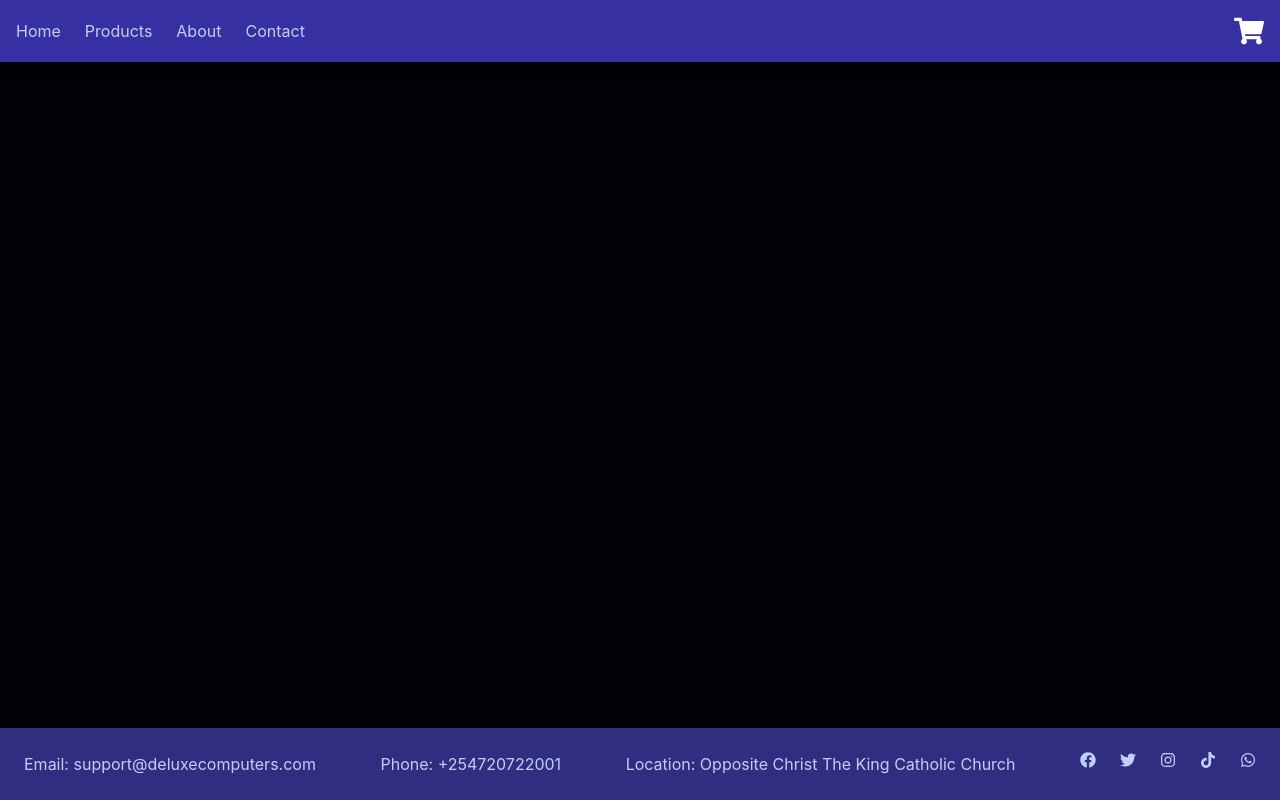
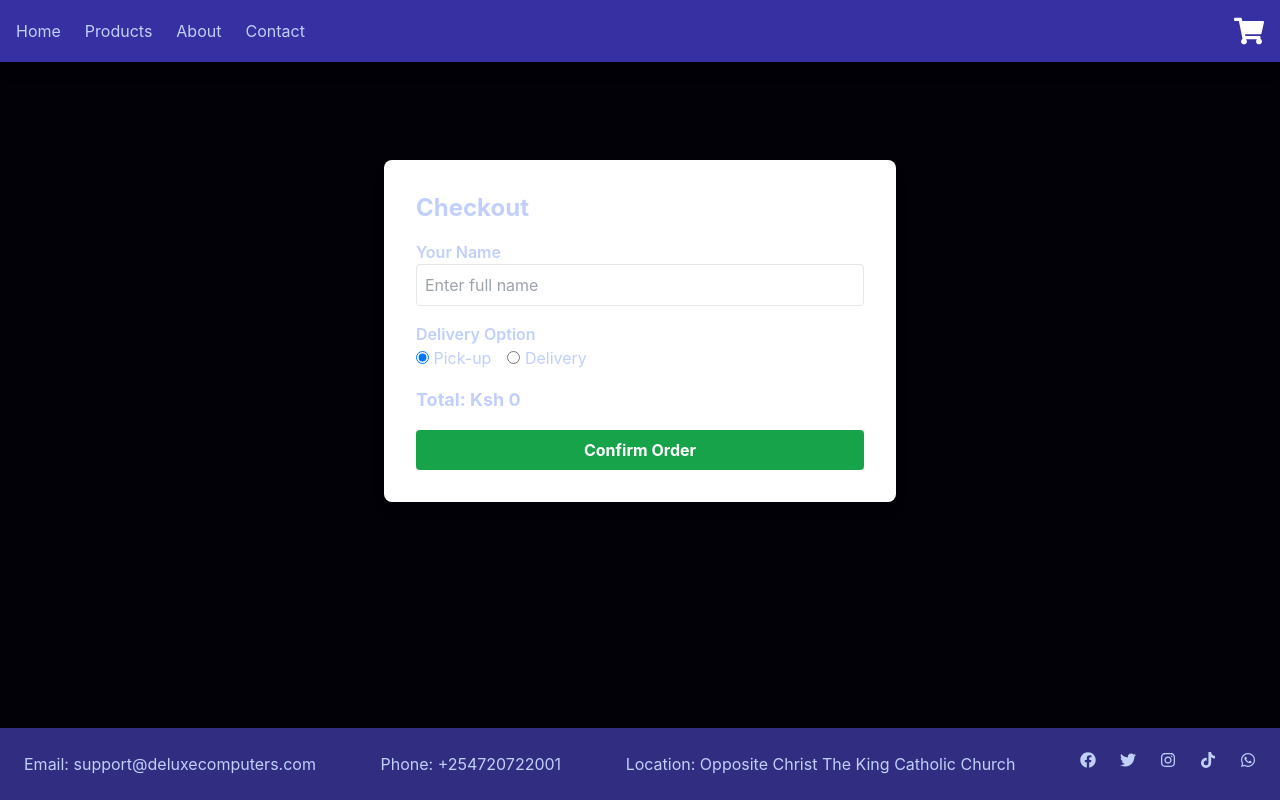
Before and after one commit to abongo123/deluxe-computers, a React (Vite) app in the folder deluxe-computers/: page /chekout in a window 1280 px wide. Built offline with nearby package versions, Linux system fonts and the light colour scheme.

Commit message:
Added checkout button and checkout page

```diff
--- a/deluxe-computers/src/App.jsx
+++ b/deluxe-computers/src/App.jsx
@@ -15,6 +15,7 @@ import Keyboards from "./Pages/Keyboards";
 import Payment from "./Pages/Payment";
 import Cart from "./Pages/Cart";
 import Repairs from "./Pages/Repairs";
+import Checkout from "./Pages/Checkout";
 
 
 
@@ -39,6 +40,7 @@ export default function App() {
             <Route path="/cart" element={<Cart />} />
             <Route path="/payment" element={<Payment />} />
             <Route path="/repairs" element={<Repairs />} />
+            <Route path="/chekout" element={<Checkout />} />
           </Routes>
         </main>
         <Footer />
--- a/deluxe-computers/src/Pages/Cart.jsx
+++ b/deluxe-computers/src/Pages/Cart.jsx
@@ -1,48 +1,55 @@
 import { useCart } from "../context/cartcontext";
+import { Link } from "react-router-dom";
 
 export default function Cart() {
   const { cart, removeFromCart, updateQuantity } = useCart();
 
+  const total = cart.reduce((sum, item) => sum + item.price * item.quantity, 0);
+
   return (
-    <div className="p-8 mt-24"> {/* mt-24 to avoid header overlap */}
-      <h1 className="text-2xl font-bold mb-4">Your Cart</h1>
+    <div className="p-8 mt-24">
+      <h1 className="text-2xl font-bold mb-6">Your Cart</h1>
 
       {cart.length === 0 ? (
         <p>Your cart is empty.</p>
       ) : (
-        cart.map((item) => (
-          <div key={item.key} className="flex items-center justify-between mb-4 bg-gray-100 p-3 rounded shadow text-black">
+        <>
+          {cart.map((item) => (
+            <div key={item.key} className="flex items-center justify-between mb-4 bg-gray-100 p-3 rounded shadow">
               <div>
-              <p className="font-semibold">{item.name}</p>
-              <p className="">Ksh {item.price.toLocaleString()}</p>
-              <p className="">Quantity: {item.quantity}</p>
-              {item.ram && <p className="">RAM: {item.ram}</p>}
-              {item.storage && <p className="">Storage: {item.storage}</p>}
-              {item.generation && <p className="">Gen: {item.generation}</p>}
+                <p className="font-semibold text-black">{item.name}</p>
+                <p className="text-black">Ksh {item.price.toLocaleString()}</p>
+                <p className="text-black">Qty: {item.quantity}</p>
               </div>
 
               <div className="flex items-center gap-2">
                 <button
                   onClick={() => updateQuantity(item.key, -1)}
-                className="px-2 py-1 bg-black rounded hover:bg-gray-700 text-white"
-              >
-                -
+                  className="px-2 py-1 bg-black rounded">-
                 </button>
                 <button
                   onClick={() => updateQuantity(item.key, 1)}
-                className="px-2 py-1 bg-black rounded hover:bg-gray-700 text-white"
-              >
-                +
+                  className="px-2 py-1 bg-black rounded">+
                 </button>
                 <button
                   onClick={() => removeFromCart(item.key)}
-                className="px-2 py-1 bg-red-500 text-white rounded hover:bg-red-600"
-              >
-                Remove
+                  className="px-2 py-1 bg-red-500 text-white rounded">Remove
                 </button>
               </div>
             </div>
-        ))
+          ))}
+          <div className="mt-6 text-right">
+            <h2 className="text-xl font-bold mb-3">
+              Total: Ksh {total.toLocaleString()}
+            </h2>
+
+            <Link
+              to="/checkout"
+              className="px-5 py-2 bg-indigo-600 text-white font-semibold rounded shadow hover:bg-indigo-700">
+            Checkout
+            </Link>
+          </div>
+        </>
       )}
     </div>
   );
--- /dev/null
+++ b/deluxe-computers/src/Pages/Checkout.jsx
@@ -0,0 +1,83 @@
+import { useState } from "react";
+import { useCart } from "../context/cartcontext";
+
+export default function Checkout() {
+  const { cart } = useCart();
+  const [name, setName] = useState("");
+  const [deliveryType, setDeliveryType] = useState("pickup");
+  const [address, setAddress] = useState("");
+
+  const total = cart.reduce((sum, item) => sum + item.price * item.quantity, 0);
+
+  const handleConfirm = () => {
+    if (!name.trim()) {
+      alert("Please enter your name");
+      return;
+    }
+    if (deliveryType === "delivery" && !address.trim()) {
+      alert("Please enter your delivery address");
+      return;
+    }
+
+    alert(`Order confirmed! Thank you ${name}.`);
+  };
+
+  return (
+    <div className="p-8 mt-24 max-w-lg mx-auto bg-white shadow-lg rounded-lg">
+      <h1 className="text-2xl font-bold mb-4">Checkout</h1>
+
+      <label className="font-semibold">Your Name</label>
+      <input
+        type="text"
+        className="w-full border p-2 rounded mb-4"
+        placeholder="Enter full name"
+        value={name}
+        onChange={(e) => setName(e.target.value)}
+      />
+
+      <label className="font-semibold">Delivery Option</label>
+      <div className="flex gap-4 mb-4">
+        <label>
+          <input
+            type="radio"
+            name="delivery"
+            value="pickup"
+            checked={deliveryType === "pickup"}
+            onChange={() => setDeliveryType("pickup")}
+          />{" "}
+          Pick-up
+        </label>
+
+        <label>
+          <input
+            type="radio"
+            name="delivery"
+            value="delivery"
+            checked={deliveryType === "delivery"}
+            onChange={() => setDeliveryType("delivery")}
+          />{" "}
+          Delivery
+        </label>
+      </div>
+
+      {deliveryType === "delivery" && (
+        <input
+          type="text"
+          className="w-full border p-2 rounded mb-4"
+          placeholder="Delivery Address"
+          value={address}
+          onChange={(e) => setAddress(e.target.value)}
+        />
+      )}
+
+      <h2 className="text-lg font-bold mb-4">Total: Ksh {total.toLocaleString()}</h2>
+
+      <button
+        onClick={handleConfirm}
+        className="w-full py-2 bg-green-600 text-white font-bold rounded hover:bg-green-700"
+      >
+        Confirm Order
+      </button>
+    </div>
+  );
+}
--- a/deluxe-computers/src/Pages/Laptops.jsx
+++ b/deluxe-computers/src/Pages/Laptops.jsx
@@ -191,8 +191,6 @@ export default function Laptops() {
             </Link>
           </div>
         </div>
-
-        {/* Products */}
         <div className="w-full md:w-4/5">
           <div className="grid grid-cols-1 sm:grid-cols-2 md:grid-cols-3 gap-6">
             {filteredProducts.length ? (
@@ -206,21 +204,16 @@ export default function Laptops() {
 
                     <div className="flex-1">
                       <h4 className="font-semibold text-lg">{product.brand} — {product.name}</h4>
-
-                      {/* Show specs */}
                       <p className="text-sm mt-1">
                         <span className="font-medium">{variant.ram}</span> • {variant.storage} • {variant.generation}
                       </p>
 
                       <p className="font-bold text-xl mt-3">Ksh {variant.price.toLocaleString()}</p>
                     </div>
-
-                    {/* Variant select */}
                     <select
                       className="mt-3 p-2 rounded border"
                       value={selectedVariants[idx]}
-                      onChange={(e) => handleVariantChange(idx, Number(e.target.value))}
-                    >
+                      onChange={(e) => handleVariantChange(idx, Number(e.target.value))}>
                       {product.variants.map((v, vi) => (
                         <option key={vi} value={vi}>
                           {v.ram} / {v.storage} / {v.generation} — Ksh {v.price.toLocaleString()}
@@ -230,8 +223,7 @@ export default function Laptops() {
 
                     <button
                       onClick={() => addToCart({ brand: product.brand, name: product.name, img: product.img, ...variant })}
-                      className="mt-3 bg-white text-indigo-600 py-2 rounded-lg w-full hover:bg-indigo-600"
-                    >
+                      className="mt-3 bg-white text-indigo-600 py-2 rounded-lg w-full hover:underline">
                       Add to Cart
                     </button>
                   </div>
```
Lines whose indentation alone changed are shown as unchanged.
